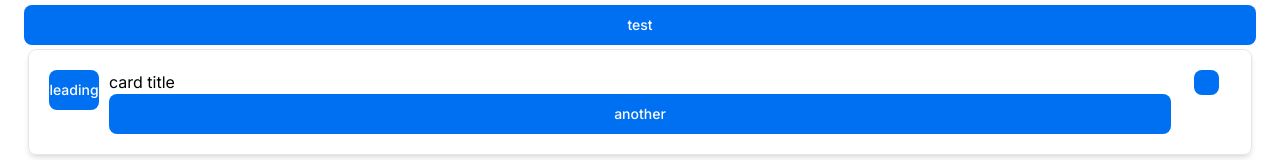
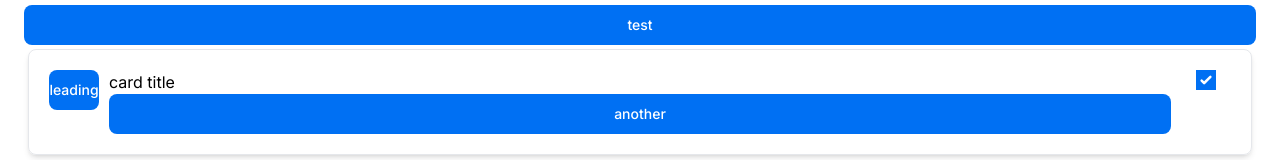
Before and after one commit to Quazirafi1/capstone-hackathon, a Next.js app: page /susaf in a window 1280 px wide. Shown: the part 197-357 px from the top of the page. Built offline with nearby package versions, Linux system fonts and the light colour scheme; a web font is replaced by a local one.

Commit message:
Checkbox done

```diff
--- a/app/susaf/page.tsx
+++ b/app/susaf/page.tsx
@@ -8,6 +8,6 @@ export default async function Page() {
         <h1>Home</h1>
         <TextInput id='test' placeholder='place' defaultValue="def" label="test" input_width_percentage={80} />
         <Button text='test' type='submit'/>
-        <Card title='card title' children={<Button text='another'/>} leading={<Button text='leading'/>} trailing={<CheckBox checked={true}/>}/>
+        <Card title='card title' children={<Button text='another'/>} leading={<Button text='leading'/>} trailing={<CheckBox id='2' defaultChecked={true}/>}/>
     </div>
 }
--- a/app/ui/susaf/checkbox.tsx
+++ b/app/ui/susaf/checkbox.tsx
@@ -1,19 +1,28 @@
-import clsx from 'clsx';
-import { boolean } from 'zod';
+"use client";
+
+import { useState } from "react";
+
+
 
 interface ButtonProps extends React.ButtonHTMLAttributes<HTMLButtonElement> {
     text: string;
     shrinkWrap?: boolean;
 }
 
-export function CheckBox({ checked } : {checked: boolean}) {
+export function CheckBox({ id, defaultChecked } : {id: string, defaultChecked: boolean}) {
+    const [checked, setChecked] = useState(defaultChecked)
+
+    const handleChange = () => {
+        setChecked(!checked);
+      };
+
     return (
-        <button className={clsx(
-            'w-[25px] h-[25px] flex items-center justify-center rounded-lg text-sm font-medium text-white transition-colors hover:bg-blue-400 focus-visible:outline focus-visible:outline-2 focus-visible:outline-offset-2 focus-visible:outline-blue-500 active:bg-blue-600 aria-disabled:cursor-not-allowed aria-disabled:opacity-50 ',
-            {
-                'bg-blue-500': checked,
-                'bg-grey-100': !checked
-            }
-        )}></button>
+        <input
+            id={id}
+            type="checkbox"
+            checked={checked}
+            onChange={handleChange}
+            className="form-checkbox h-5 w-5 text-blue-500"
+        />
     );
 }
```
